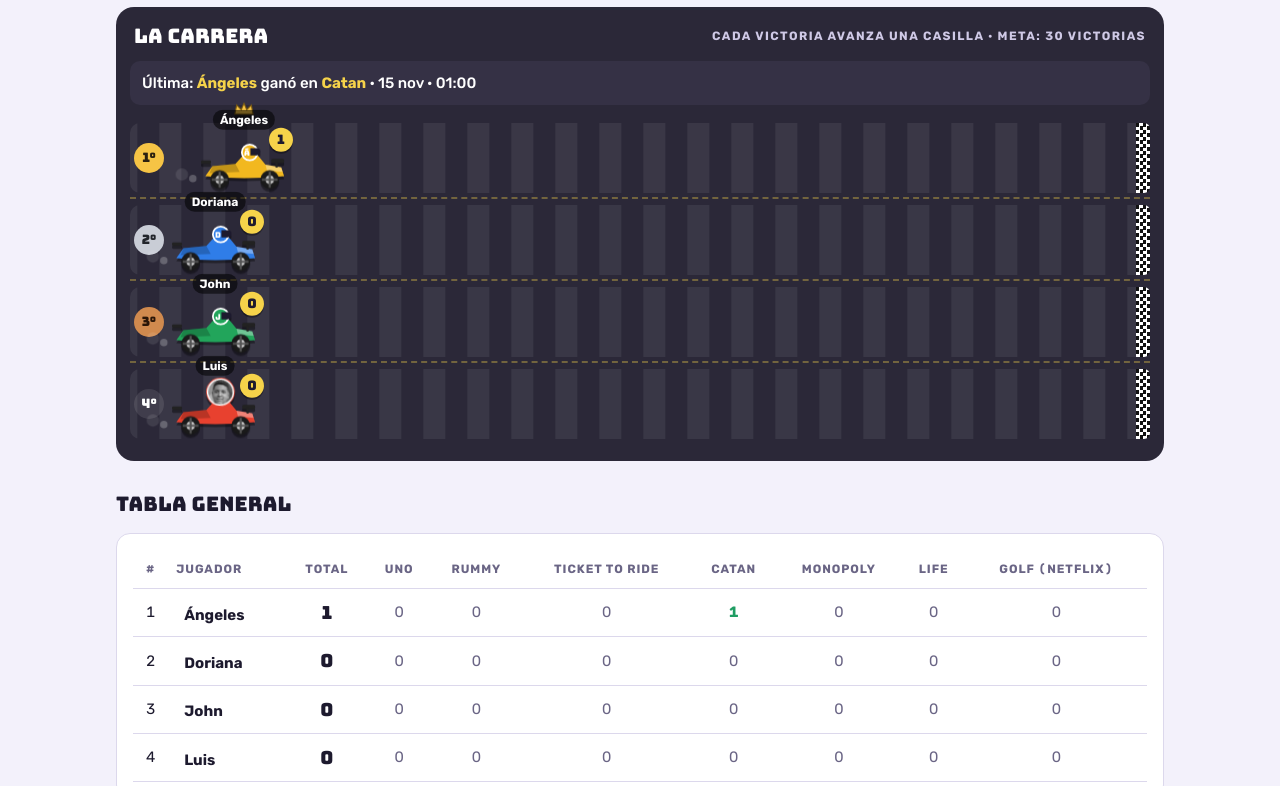
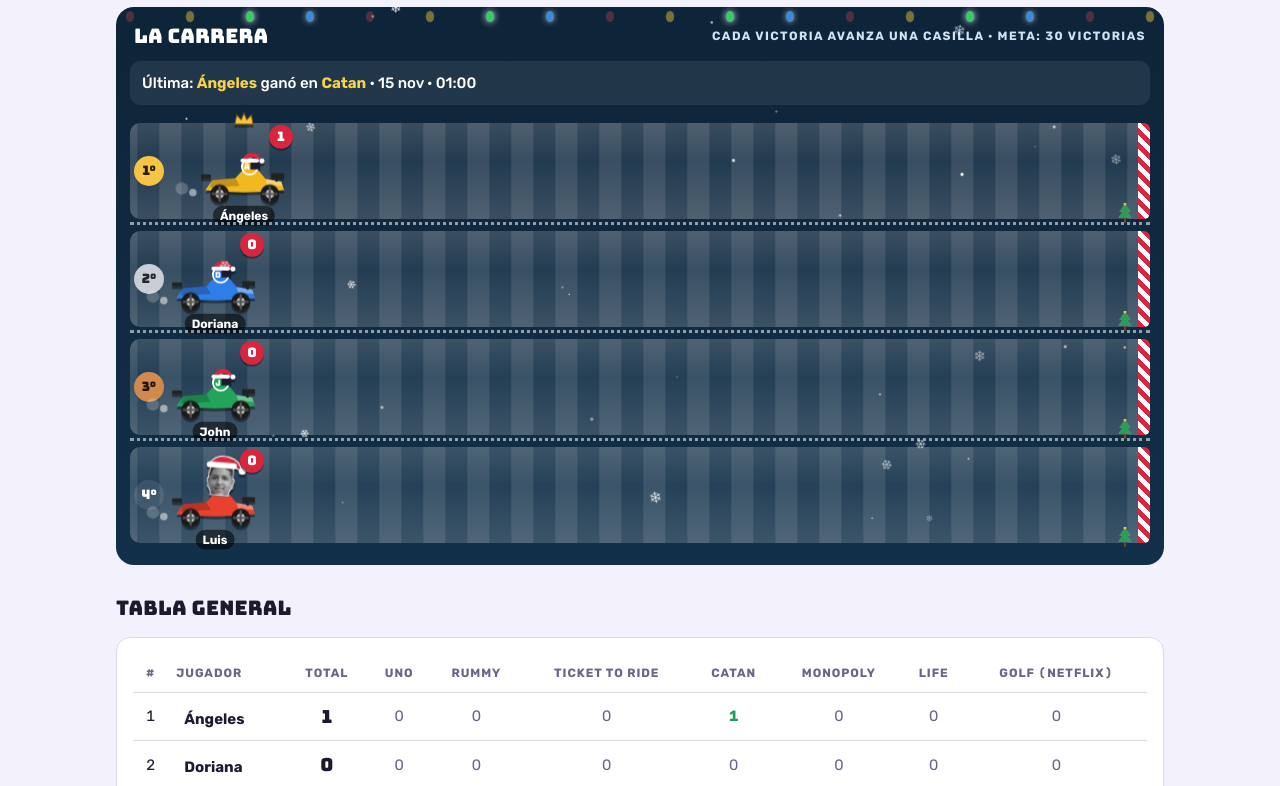
Before and after one commit to luisgcode/gran-premio, a plain HTML site: page index.html in a window 1280 px wide. Shown: the part 101-887 px from the top of the page. Drawn offline with Linux system fonts and the light colour scheme.

Commit message:
Christmas season track, cartoon sticker head for Luis
Co-Authored-By: Claude Opus 5.5 <noreply@anthropic.com>

```diff
--- a/data.json
+++ b/data.json
@@ -1,10 +1,11 @@
 {
+  "season": "navidad",
   "players": [
     {
       "id": "luis",
       "name": "Luis",
       "color": "#e8412f",
-      "photo": "img/luis.jpg"
+      "photo": "img/luis.png"
     },
     {
       "id": "doriana",
--- a/index.html
+++ b/index.html
@@ -55,7 +55,7 @@ header.top{display:flex;flex-wrap:wrap;align-items:end;justify-content:space-bet
 .lane[data-rank="2"] .pos{background:#c9cdd6;color:#22252b}
 .lane[data-rank="3"] .pos{background:#d08a4e;color:#2a1608}
 .road{position:absolute;left:42px;right:20px;top:0;bottom:0}
-.kart{position:absolute;bottom:8px;width:var(--kartW);transition:left 1.6s cubic-bezier(.22,.9,.28,1.08)}
+.kart{position:absolute;bottom:20px;width:var(--kartW);transition:left 1.6s cubic-bezier(.22,.9,.28,1.08)}
 .kart .body{position:relative;animation:bob .35s ease-in-out infinite alternate}
 @keyframes bob{to{transform:translateY(-2px)}}
 .kart svg{display:block;width:100%;height:auto;filter:drop-shadow(0 3px 0 rgba(0,0,0,.4))}
@@ -63,11 +63,11 @@ header.top{display:flex;flex-wrap:wrap;align-items:end;justify-content:space-bet
 @keyframes wobble{from{transform:rotate(-5deg)}to{transform:rotate(5deg)}}
 .kart .wheel{transform-box:fill-box;transform-origin:center;animation:spin .4s linear infinite}
 @keyframes spin{to{transform:rotate(360deg)}}
-.kart .name{position:absolute;left:50%;bottom:100%;transform:translateX(-50%);margin-bottom:2px;white-space:nowrap;font-weight:700;font-size:12px;background:rgba(0,0,0,.55);padding:1px 7px;border-radius:999px}
+.kart .name{position:absolute;left:50%;top:100%;transform:translateX(-50%);margin-top:1px;white-space:nowrap;font-weight:700;font-size:12px;background:rgba(0,0,0,.55);padding:1px 7px;border-radius:999px}
 .kart .wins{position:absolute;right:-6px;top:-4px;min-width:24px;height:24px;padding:0 6px;border-radius:12px;background:var(--lane-mark);color:#1d1a2e;font-family:var(--f-display);font-size:13px;display:grid;place-items:center;box-shadow:0 2px 0 rgba(0,0,0,.35)}
-.kart .crown{position:absolute;left:50%;bottom:100%;transform:translate(-50%,-16px);width:22px;display:none;animation:crown 1.2s ease-in-out infinite alternate}
+.kart .crown{position:absolute;left:50%;bottom:100%;transform:translate(-50%,-2px);width:22px;display:none;animation:crown 1.2s ease-in-out infinite alternate}
 .lane[data-rank="1"][data-lead="1"] .kart .crown{display:block}
-@keyframes crown{to{transform:translate(-50%,-19px) rotate(6deg)}}
+@keyframes crown{to{transform:translate(-50%,-5px) rotate(6deg)}}
 .kart .smoke{position:absolute;left:-10px;bottom:6px;width:10px;height:10px;border-radius:50%;background:rgba(255,255,255,.35);animation:smoke .7s linear infinite}
 .kart .smoke.s2{animation-delay:.35s}
 @keyframes smoke{from{transform:translate(0,0) scale(.6);opacity:.8}to{transform:translate(-22px,-8px) scale(1.6);opacity:0}}
@@ -83,6 +83,28 @@ header.top{display:flex;flex-wrap:wrap;align-items:end;justify-content:space-bet
 #confetti{position:absolute;inset:0;width:100%;height:100%;pointer-events:none;z-index:4}
 .race-empty{padding:30px 10px;text-align:center;color:#cfc9e6}
 
+/* Season: Navidad */
+body[data-season="navidad"] .race{background:linear-gradient(180deg,#0e2438,#123049)}
+body[data-season="navidad"] .race-head .eyebrow{color:#cfe3f2}
+body[data-season="navidad"] .ticker{background:rgba(255,255,255,.08)}
+body[data-season="navidad"] .lane-bg{background:linear-gradient(180deg,rgba(255,255,255,.18),rgba(210,232,248,.10) 40%,rgba(255,255,255,.18)),repeating-linear-gradient(90deg,rgba(255,255,255,.10) 0 22px,transparent 22px 44px);background-size:100% 100%,44px 100%}
+body[data-season="navidad"] .lane::after{border-bottom:3px dotted rgba(255,255,255,.55)}
+body[data-season="navidad"] .finish{background:repeating-linear-gradient(45deg,#d7263d 0 5px,#fff 5px 10px);width:12px}
+body[data-season="navidad"] .kart .wins{background:#d7263d;color:#fff}
+body[data-season="navidad"] .kart .smoke{background:rgba(255,255,255,.75)}
+.garland{display:none}
+body[data-season="navidad"] .garland{display:flex;justify-content:space-between;position:absolute;left:10px;right:10px;top:4px;height:12px;pointer-events:none}
+.garland i{width:8px;height:11px;border-radius:50% 50% 45% 45%;display:block;animation:blink 1.4s ease-in-out infinite}
+.garland i:nth-child(4n+1){background:#ff4d4d}.garland i:nth-child(4n+2){background:#ffd23a;animation-delay:.35s}.garland i:nth-child(4n+3){background:#3ad16b;animation-delay:.7s}.garland i:nth-child(4n){background:#4da3ff;animation-delay:1.05s}
+@keyframes blink{50%{opacity:.25;filter:none}0%,100%{opacity:1;filter:drop-shadow(0 0 4px currentColor)}}
+.snow{position:absolute;inset:0;pointer-events:none;overflow:hidden;z-index:3;display:none}
+body[data-season="navidad"] .snow{display:block}
+.snow span{position:absolute;top:-10px;color:#fff;opacity:.85;font-size:10px;animation:fall linear infinite}
+@keyframes fall{to{transform:translateY(520px) translateX(20px) rotate(180deg)}}
+.tree{position:absolute;bottom:2px;width:14px;display:none;opacity:.9}
+body[data-season="navidad"] .tree{display:block}
+.kart .hat{display:none}
+body[data-season="navidad"] .kart .hat{display:inline}
 /* Panels */
 .panel{display:grid;gap:14px}
 .card{background:var(--surface);border:1px solid var(--line);border-radius:14px;padding:16px}
@@ -126,7 +148,7 @@ td.best{font-weight:700;color:var(--good)}
 .setup{display:flex;flex-wrap:wrap;gap:8px;align-items:center}
 .setup input{font:15px var(--f-body);padding:9px 12px;border-radius:10px;border:1px solid var(--line);background:var(--surface);color:var(--ink);min-width:0;flex:1 1 180px}
 details summary{cursor:pointer;font-weight:700}
-@media (prefers-reduced-motion: reduce){.lane,.kart,.bar i{transition:none}.lane-bg,.kart .body,.kart .head,.kart .wheel,.kart .smoke,.kart .crown,.ticker.flash,.lights span{animation:none}}
+@media (prefers-reduced-motion: reduce){.snow,.garland i{animation:none!important}.snow{display:none!important}.lane,.kart,.bar i{transition:none}.lane-bg,.kart .body,.kart .head,.kart .wheel,.kart .smoke,.kart .crown,.ticker.flash,.lights span{animation:none}}
 @media (max-width:560px){.road{left:38px;right:16px}.pos{width:26px;height:26px;font-size:12px}.kart .name{font-size:11px}}
 body{margin:0}:root{padding-top:env(safe-area-inset-top,0px);padding-bottom:env(safe-area-inset-bottom,0px)}[hidden]{display:none!important}
 </style>
@@ -143,6 +165,8 @@ body{margin:0}:root{padding-top:env(safe-area-inset-top,0px);padding-bottom:env(
   </header>
 
   <section class="race" aria-labelledby="race-title">
+    <div class="garland" aria-hidden="true"><i></i><i></i><i></i><i></i><i></i><i></i><i></i><i></i><i></i><i></i><i></i><i></i><i></i><i></i><i></i><i></i><i></i><i></i></div>
+    <div class="snow" id="snow" aria-hidden="true"></div>
     <div class="race-head">
       <h2 id="race-title">La carrera</h2>
       <span class="eyebrow">Cada victoria avanza una casilla · <span id="meta">Meta: 30 victorias</span></span>
@@ -178,18 +202,17 @@ const $=id=>document.getElementById(id);
 const esc=s=>String(s??"").replace(/[&<>"']/g,c=>({"&":"&amp;","<":"&lt;",">":"&gt;",'"':"&quot;","'":"&#39;"}[c]));
 
 function kartSVG(color,initial,photo,uid){
-  return `<svg viewBox="0 -18 120 82" aria-hidden="true">
+  return `<svg viewBox="0 -42 120 106" aria-hidden="true">
   <path d="M6 44 L16 30 L48 27 L58 16 L80 16 L90 28 L112 32 L116 44 Q60 50 6 44 Z" fill="${color}"/>
   <path d="M16 30 L48 27 L54 38 L12 40 Z" fill="rgba(0,0,0,.2)"/>
   <path d="M90 28 L112 32 L114 38 L92 36 Z" fill="rgba(255,255,255,.35)"/>
   <rect x="98" y="20" width="18" height="6" rx="2" fill="#222"/><rect x="104" y="24" width="3" height="8" fill="#222"/>
   <rect x="0" y="22" width="14" height="5" rx="2" fill="#222"/>
-  ${photo?`<g class="head"><defs><clipPath id="hc-${uid}"><circle cx="66" cy="2" r="18"/></clipPath></defs>
-  <circle cx="66" cy="2" r="20" fill="${color}"/>
-  <image href="${esc(photo)}" x="48" y="-16" width="36" height="36" clip-path="url(#hc-${uid})" preserveAspectRatio="xMidYMid slice"/>
-  <circle cx="66" cy="2" r="18" fill="none" stroke="#fff" stroke-width="2"/></g>`:`<circle cx="68" cy="11" r="11" fill="${color}" stroke="#fff" stroke-width="2.5"/>
+  ${photo?`<g class="head"><image href="${esc(photo)}" x="44" y="-34" width="44" height="55" preserveAspectRatio="xMidYMax meet"/>
+  <g class="hat"><path d="M48 -24 Q56 -40 76 -36 Q90 -33 95 -18 L85 -22 Q74 -29 48 -24 Z" fill="#d7263d" stroke="#fff" stroke-width="1.5"/><rect x="45" y="-28" width="42" height="8" rx="4" fill="#fff"/><circle cx="95" cy="-18" r="5" fill="#fff"/></g></g>`:`<circle cx="68" cy="11" r="11" fill="${color}" stroke="#fff" stroke-width="2.5"/>
   <path d="M69 5 h9 a5 5 0 0 1 0 10 h-9 z" fill="#1d1a2e"/>
-  <text x="64" y="15" font-family="Bungee,Arial Black,sans-serif" font-size="11" fill="#fff" text-anchor="middle">${esc(initial)}</text>`}
+  <text x="64" y="15" font-family="Bungee,Arial Black,sans-serif" font-size="11" fill="#fff" text-anchor="middle">${esc(initial)}</text>
+  <g class="hat"><path d="M57 2 Q62 -10 74 -8 Q82 -6 85 3 L78 0 Q70 -4 57 2 Z" fill="#d7263d"/><rect x="55" y="0" width="26" height="5" rx="2.5" fill="#fff"/><circle cx="85" cy="3" r="3.5" fill="#fff"/></g>`}
   <g class="wheel"><circle cx="26" cy="49" r="13" fill="#1a1a1a"/><circle cx="26" cy="49" r="6" fill="#ccc"/><rect x="24.5" y="38" width="3" height="22" fill="#555"/><rect x="15" y="47.5" width="22" height="3" fill="#555"/></g>
   <g class="wheel"><circle cx="96" cy="49" r="13" fill="#1a1a1a"/><circle cx="96" cy="49" r="6" fill="#ccc"/><rect x="94.5" y="38" width="3" height="22" fill="#555"/><rect x="85" y="47.5" width="22" height="3" fill="#555"/></g>
   </svg>`;
@@ -213,7 +236,7 @@ function renderRace(){
   const track=$("track"); const {tot}=counts(); const order=ranking();
   if(!S.players.length){track.style.height="auto";track.innerHTML=`<div class="race-empty">Todavía no hay jugadores.</div>`;return;}
   track.querySelectorAll(".race-empty").forEach(e=>e.remove());
-  const narrow=track.clientWidth<560, laneH=narrow?74:82, kartW=narrow?62:86;
+  const narrow=track.clientWidth<560, laneH=narrow?96:108, kartW=narrow?66:86;
   track.style.setProperty("--laneH",laneH+"px"); track.style.setProperty("--kartW",kartW+"px");
   const lead=Math.max(0,...order.map(p=>tot[p.id]));
   const max=Math.max(30,Math.ceil((lead+8)/10)*10);
@@ -224,7 +247,7 @@ function renderRace(){
     keep.add(p.id);
     let lane=track.querySelector(`.lane[data-p="${p.id}"]`);
     if(!lane){lane=document.createElement("div");lane.className="lane";lane.dataset.p=p.id;
-      lane.innerHTML=`<div class="lane-bg"></div><div class="finish"></div><div class="pos"></div><div class="road"><div class="kart" style="left:0px"><div class="body"><span class="smoke"></span><span class="smoke s2"></span><span class="fire"></span><div class="art"></div>${CROWN}<span class="name"></span><span class="wins"></span></div></div></div>`;
+      lane.innerHTML=`<div class="lane-bg"></div><svg class="tree" viewBox="0 0 14 20" style="right:18px" aria-hidden="true"><path d="M7 0 L13 9 H10 L14 15 H0 L4 9 H1 Z" fill="#2fa35a"/><rect x="6" y="15" width="2" height="5" fill="#7a4a1f"/><circle cx="7" cy="1" r="1.5" fill="#ffd23a"/></svg><div class="finish"></div><div class="pos"></div><div class="road"><div class="kart" style="left:0px"><div class="body"><span class="smoke"></span><span class="smoke s2"></span><span class="fire"></span><div class="art"></div>${CROWN}<span class="name"></span><span class="wins"></span></div></div></div>`;
       lane.style.top=(i*laneH)+"px";track.appendChild(lane);}
     lane.style.top=(i*laneH)+"px"; lane.dataset.rank=i+1; lane.dataset.lead=(i===0&&topWins>0&&soloLead)?"1":"0";
     lane.querySelector(".pos").textContent=(i+1)+"°";
@@ -305,6 +328,16 @@ function lastLine(){
   $("ticker").innerHTML=`<span>Última: <b>${esc(p.name)}</b> ganó en <b>${esc(g?.name||w.game)}</b> · ${fmtWhen(w.at)}</span>`;
 }
 
+let seasonNow=null;
+const SEASON_LABEL={navidad:"Temporada navideña"};
+function applySeason(s){
+  if(s===seasonNow)return; seasonNow=s; document.body.dataset.season=s;
+  const eb=document.querySelector("header.top .eyebrow"); if(eb)eb.textContent=SEASON_LABEL[s]?("Noches de juegos de mesa · "+SEASON_LABEL[s]):"Noches de juegos de mesa";
+  const sn=$("snow"); sn.innerHTML="";
+  if(s==="navidad"&&!matchMedia("(prefers-reduced-motion: reduce)").matches){
+    for(let i=0;i<34;i++){const f=document.createElement("span");f.textContent=i%3?"•":"❄";f.style.left=(Math.random()*100)+"%";f.style.fontSize=(6+Math.random()*10)+"px";f.style.animationDuration=(5+Math.random()*7)+"s";f.style.animationDelay=(-Math.random()*10)+"s";f.style.opacity=(.4+Math.random()*.6).toFixed(2);sn.appendChild(f);}
+  }
+}
 renderAll();
 let lastCount=null;
 async function load(){
@@ -312,6 +345,7 @@ async function load(){
     const r=await fetch('data.json?t='+Date.now(),{cache:'no-store'}); if(!r.ok)throw 0; const d=await r.json();
     S.players=d.players||[]; S.games=d.games&&d.games.length?d.games:DEFAULT_GAMES;
     S.wins=(d.wins||[]).map((w,i)=>({id:String(i),...w}));
+    applySeason(d.season||'');
     renderAll();
     if(lastCount!==null&&S.wins.length>lastCount){const nw=S.wins.slice(lastCount).sort((a,b)=>(b.at||'').localeCompare(a.at||''));setTimeout(()=>announce(nw[0]),300);}
     else if(lastCount===null){lastLine();setTimeout(startRace,250);}
```
Also changed, not shown: img/luis.png (added).
